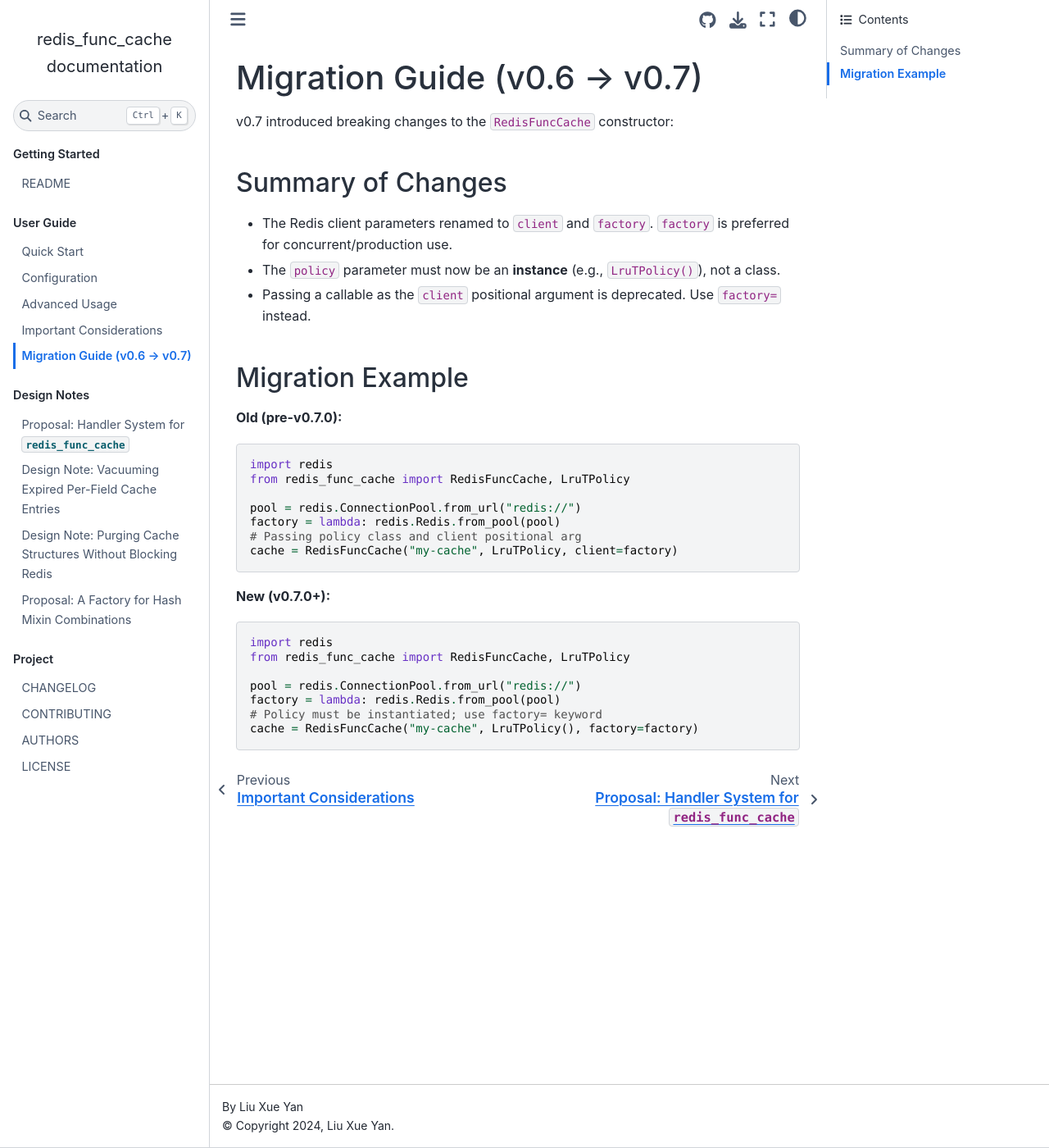
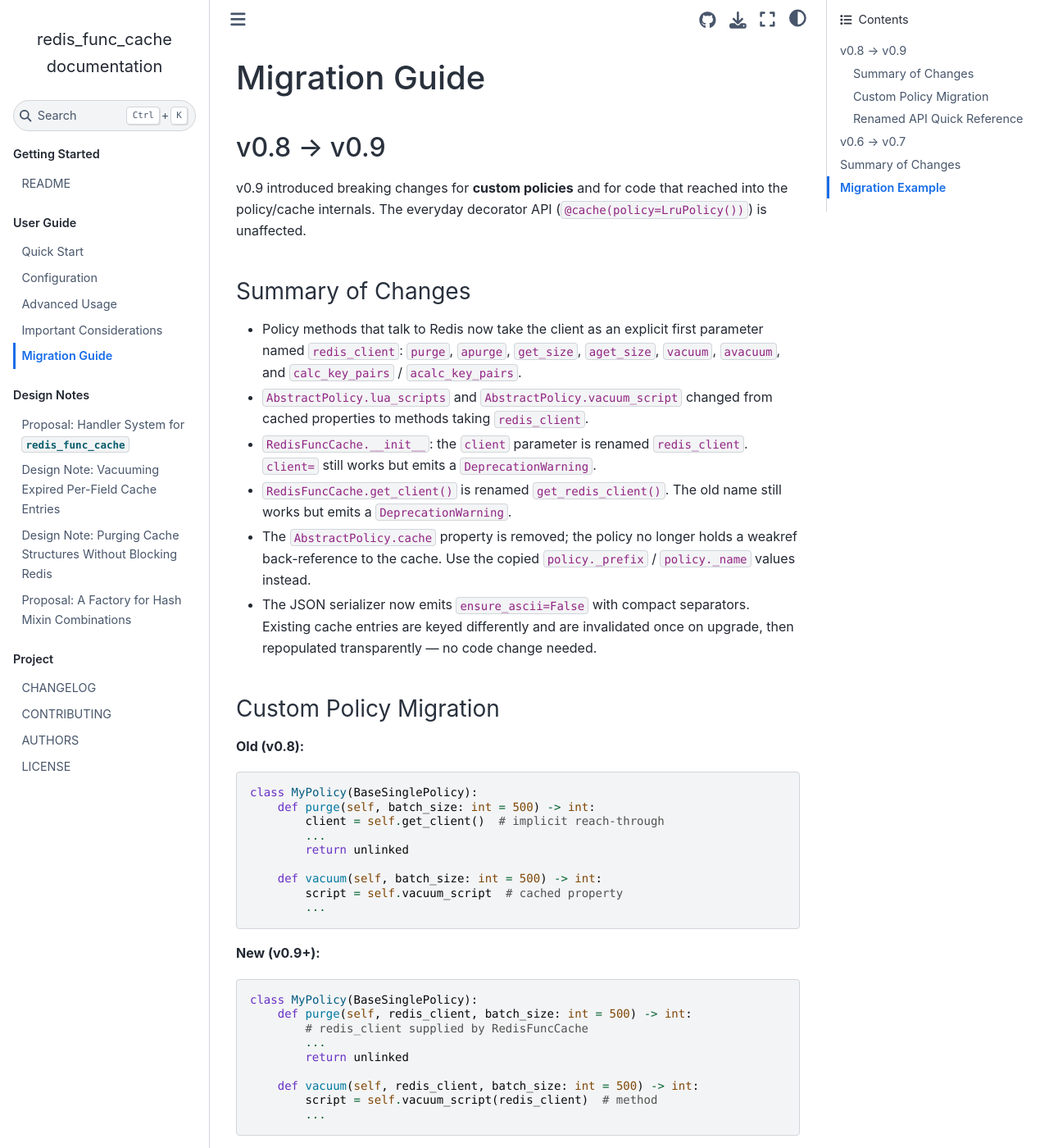
Before and after one commit to tanbro/redis_func_cache, a Sphinx documentation site: the page built from docs/usage/migration.md, in a window 1280 px wide and 1400 px high. Shown: the whole window at 82% size. Built offline with Sphinx 7.4.7 and the Sphinx Book theme 1.1.4, drawn with Linux system fonts in a browser that asks for light colours; pages that are not in the unit, such as notebooks, are missing from menus; some of the changed text lies outside the part shown.

````diff
--- a/docs/usage/migration.md
+++ b/docs/usage/migration.md
@@ -1,4 +1,77 @@
-# Migration Guide (v0.6 → v0.7)
+# Migration Guide
+
+## v0.8 → v0.9
+
+v0.9 introduced breaking changes for **custom policies** and for code that
+reached into the policy/cache internals. The everyday decorator API
+(`@cache(policy=LruPolicy())`) is unaffected.
+
+### Summary of Changes
+
+- Policy methods that talk to Redis now take the client as an explicit first
+  parameter named `redis_client`: `purge`, `apurge`, `get_size`, `aget_size`,
+  `vacuum`, `avacuum`, and `calc_key_pairs` / `acalc_key_pairs`.
+- `AbstractPolicy.lua_scripts` and `AbstractPolicy.vacuum_script` changed from
+  cached properties to methods taking `redis_client`.
+- `RedisFuncCache.__init__`: the `client` parameter is renamed `redis_client`.
+  `client=` still works but emits a `DeprecationWarning`.
+- `RedisFuncCache.get_client()` is renamed `get_redis_client()`. The old name
+  still works but emits a `DeprecationWarning`.
+- The `AbstractPolicy.cache` property is removed; the policy no longer holds a
+  weakref back-reference to the cache. Use the copied `policy._prefix` /
+  `policy._name` values instead.
+- The JSON serializer now emits `ensure_ascii=False` with compact separators.
+  Existing cache entries are keyed differently and are invalidated once on
+  upgrade, then repopulated transparently — no code change needed.
+
+### Custom Policy Migration
+
+**Old (v0.8):**
+
+```python
+class MyPolicy(BaseSinglePolicy):
+    def purge(self, batch_size: int = 500) -> int:
+        client = self.get_client()  # implicit reach-through
+        ...
+        return unlinked
+
+    def vacuum(self, batch_size: int = 500) -> int:
+        script = self.vacuum_script  # cached property
+        ...
+```
+
+**New (v0.9+):**
+
+```python
+class MyPolicy(BaseSinglePolicy):
+    def purge(self, redis_client, batch_size: int = 500) -> int:
+        # redis_client supplied by RedisFuncCache
+        ...
+        return unlinked
+
+    def vacuum(self, redis_client, batch_size: int = 500) -> int:
+        script = self.vacuum_script(redis_client)  # method
+        ...
+```
+
+The cache obtains the client from your `redis_client=` / `factory=` and passes
+it down, so the cache-level API (`cache.purge()`, `cache.vacuum()`, ...) is
+unchanged. Passing the client explicitly fixes scripts being cached against
+whatever client was current on first access, which defeated `factory`'s thread
+isolation and could send commands to the wrong server under multi-server
+factories.
+
+### Renamed API Quick Reference
+
+| Old (v0.8)                       | New (v0.9)                        | Compatibility            |
+| -------------------------------- | --------------------------------- | ------------------------ |
+| `RedisFuncCache(client=...)`     | `RedisFuncCache(redis_client=...)`| Deprecated alias kept    |
+| `cache.get_client()`             | `cache.get_redis_client()`        | Deprecated alias kept    |
+| `policy.cache`                   | `policy._prefix` / `policy._name` | Removed                  |
+| `policy.vacuum_script` (property)| `policy.vacuum_script(client)`    | Removed                  |
+| `policy.lua_scripts` (property)  | `policy.lua_scripts(client)`      | Removed                  |
+
+## v0.6 → v0.7
 
 v0.7 introduced breaking changes to the `RedisFuncCache` constructor:
 
````
Also changed, not shown: CHANGELOG.md (+2 -1 lines), 3 other files.
